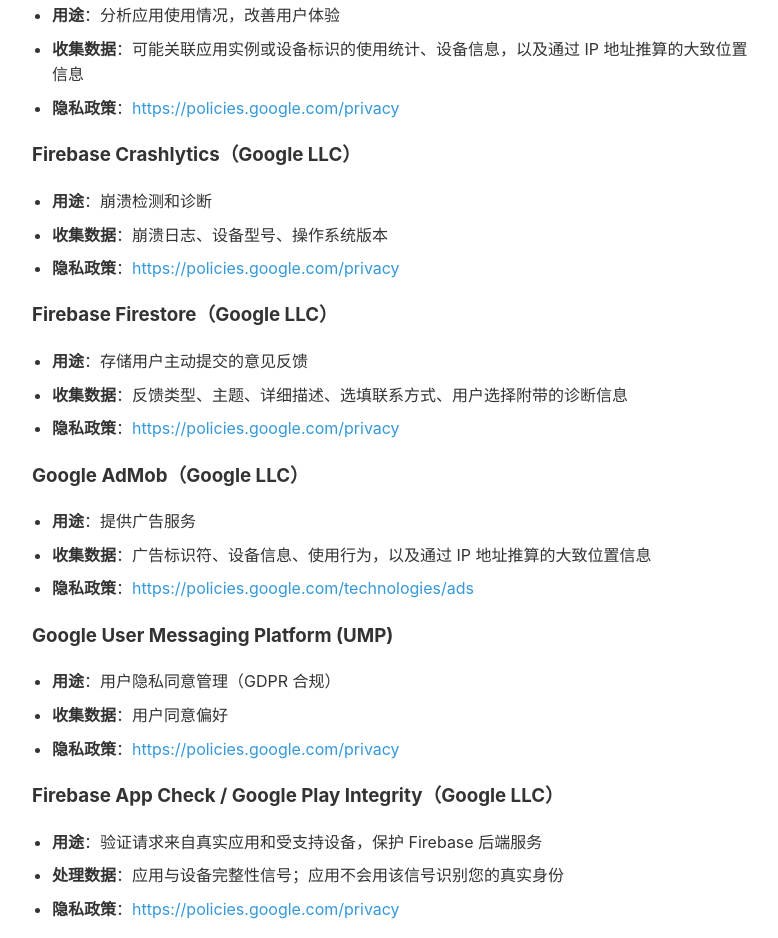
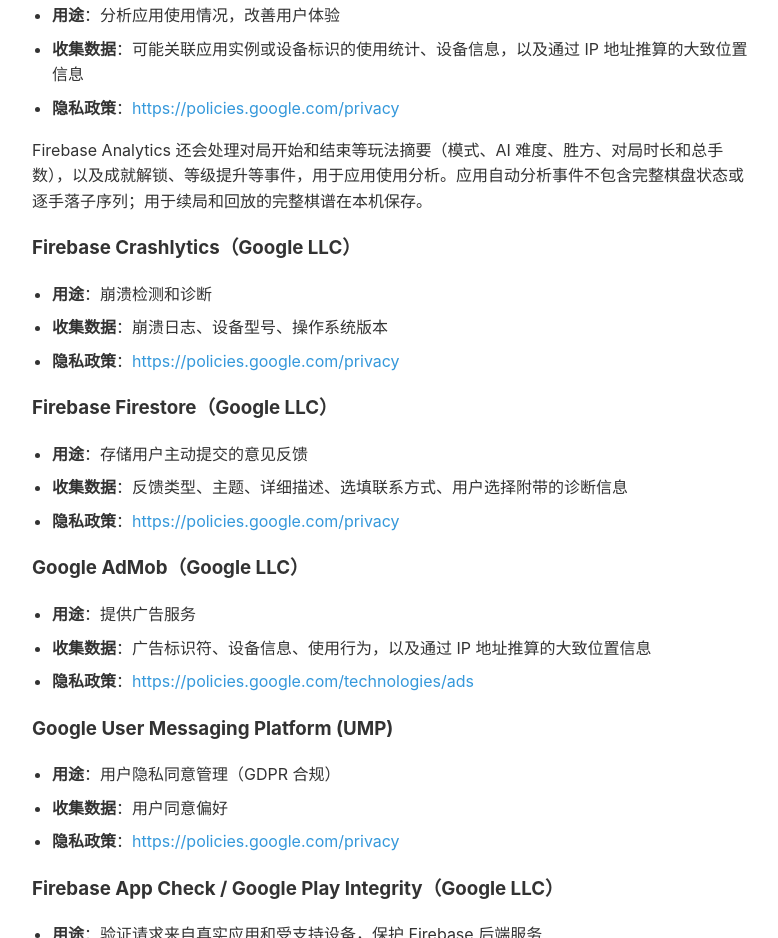
Before and after one commit to lihywh/gomoku-privacy-policy, a plain HTML site: page index.html in a window 1280 px wide. Shown: the part 1945-2883 px from the top of the page, without its empty margins (248-1026 px from the left). Drawn offline with Linux system fonts and the light colour scheme.

Commit message:
Describe gameplay analytics summaries

```diff
--- a/index.html
+++ b/index.html
@@ -186,6 +186,8 @@
             <li><strong>隐私政策</strong>：<a href="https://policies.google.com/privacy" target="_blank">https://policies.google.com/privacy</a></li>
         </ul>
 
+        <p>Firebase Analytics 还会处理对局开始和结束等玩法摘要（模式、AI 难度、胜方、对局时长和总手数），以及成就解锁、等级提升等事件，用于应用使用分析。应用自动分析事件不包含完整棋盘状态或逐手落子序列；用于续局和回放的完整棋谱在本机保存。</p>
+
         <h3>Firebase Crashlytics（Google LLC）</h3>
         <ul>
             <li><strong>用途</strong>：崩溃检测和诊断</li>
```
